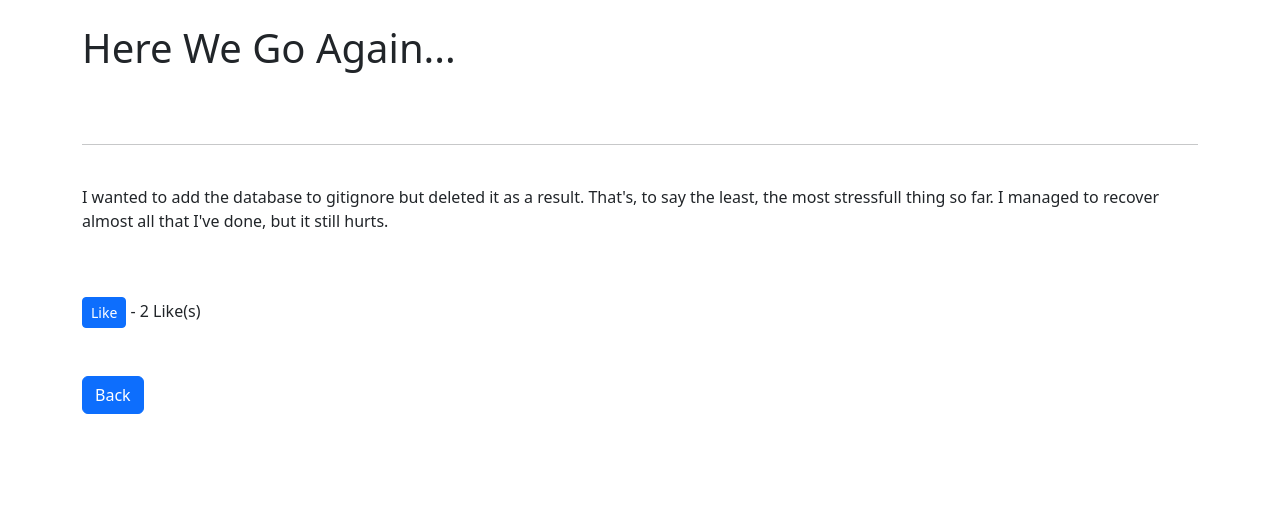
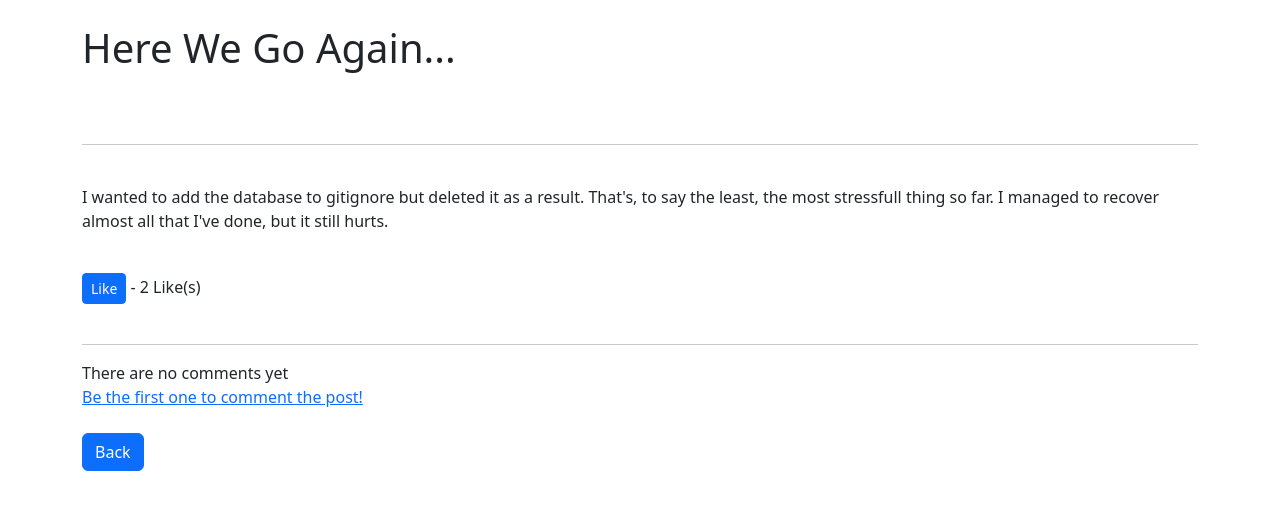
Before and after one commit to Th3VaultDweller/Django-Blog-App, a Django app: page /article/1 in a window 1280 px wide. Shown: the part 56-566 px from the top of the page. Run offline with Django 4.2, Linux system fonts and the light colour scheme; data comes from the database, SQL or seed files in the repository; both versions use the stored data as it was after the commit; some libraries are stand-ins or nearby versions.

Commit message:
Added a Comment section

```diff
--- a/blogs/admin.py
+++ b/blogs/admin.py
@@ -1,8 +1,9 @@
 from django.contrib import admin
-from .models import Post, Category, UserProfile
+from .models import Post, Category, UserProfile, Comment
 # Register your models here.
 
 
 admin.site.register(Post)
 admin.site.register(Category)
 admin.site.register(UserProfile)
+admin.site.register(Comment)
--- a/blogs/models.py
+++ b/blogs/models.py
@@ -66,3 +66,13 @@ class Post(models.Model):
     def get_absolute_url(self):
         # return reverse('article-detail', args=(str(self.id)))
         return reverse('add_post')
+
+class Comment(models.Model):
+    """Репрезентация секции комментариев под постом."""
+    post = models.ForeignKey(Post, related_name="comments", on_delete=models.CASCADE) # при удалении поста, все комментарии к нему также удаляются - это каскадное удаление
+    name = models.CharField(max_length=255)
+    body = models.TextField()
+    date_added = models.DateTimeField(auto_now_add=True)
+
+    def __str__(self):
+        return '%s - %s' % (self.post, self.name) # выводит на администраторской странице название поста и имя пользователя, оставившего комментарий
--- a/blogs/templates/article_details.html
+++ b/blogs/templates/article_details.html
@@ -86,7 +86,6 @@
 {% endif%}
 {{ post.body|safe }}
 <br/>
-<br/>
 <form
 action="{% url 'like_post' post.pk %}"
 method="POST">
@@ -100,6 +99,25 @@ method="POST">
     {% endif %}
     - {{ total_likes }} Like(s)
 </form>
+<br/>
+<hr/>
+{% if not post.comments.all %}
+    There are no comments yet
+    <br/>
+    <a href="#">Be the first one to comment the post!</a>
+{% else %}
+    {% for comment in post.comments.all %}
+        {% if user.userprofile.profile_picture.url %}
+            <img src="{{ user.userprofile.profile_picture.url }}" class="rounded-circle" width="20" height="20">
+            {{ user.first_name }} {{ user.last_name }}
+        {% else %}
+            <img src="{% static 'blogs/images/default_profile_picture.png' %}" class="rounded-circle" width="20" height="20">
+            {{ user.first_name }} {{ user.last_name }}
+        {% endif %}
+            - {{ comment.date_added}}
+            <br/><br/>{{ comment.body }}
+    {% endfor %}
+{% endif %}
 
 <br/>
 <br/>
```
Also changed, not shown: blogs/migrations/0003_comment.py (added), db.sqlite3.
